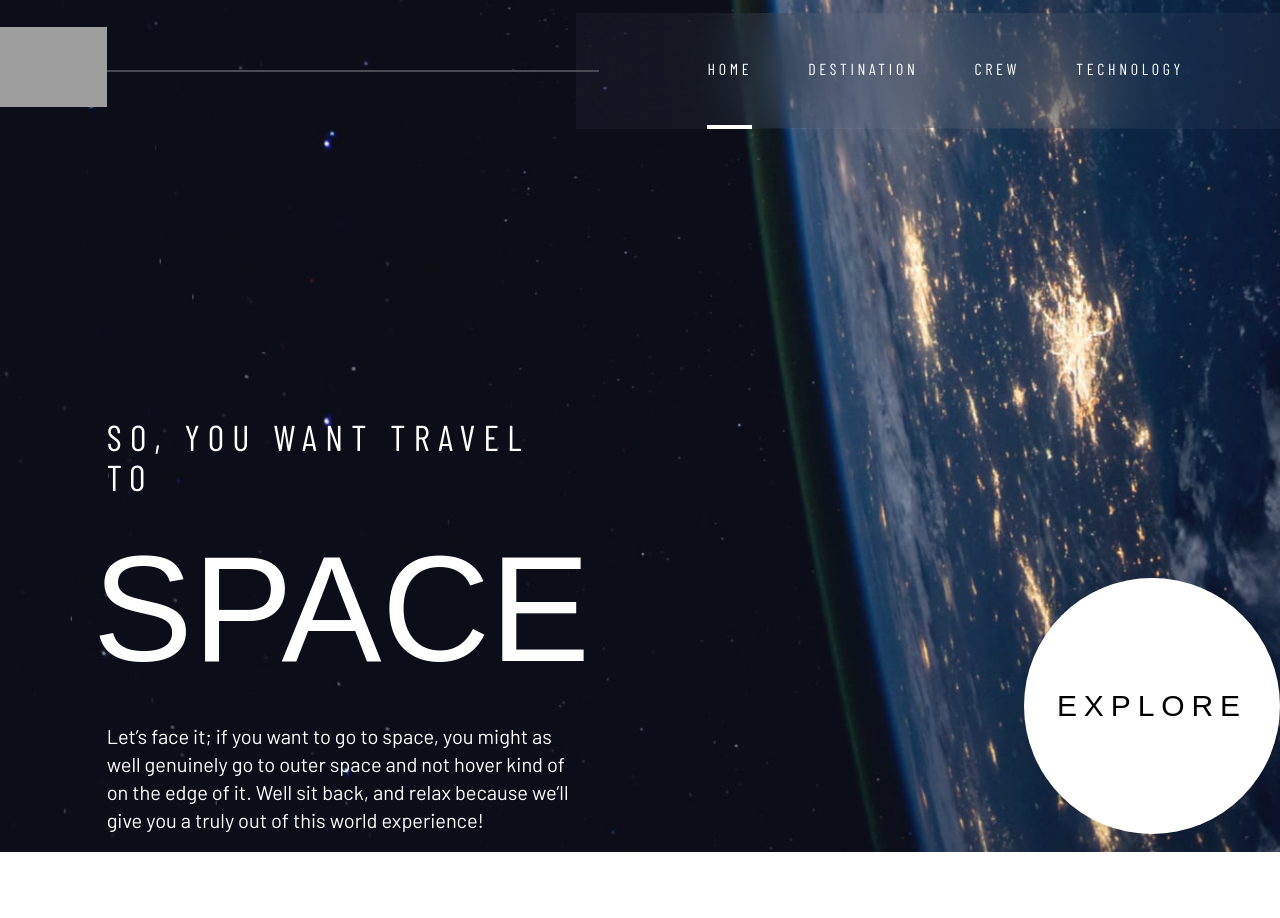
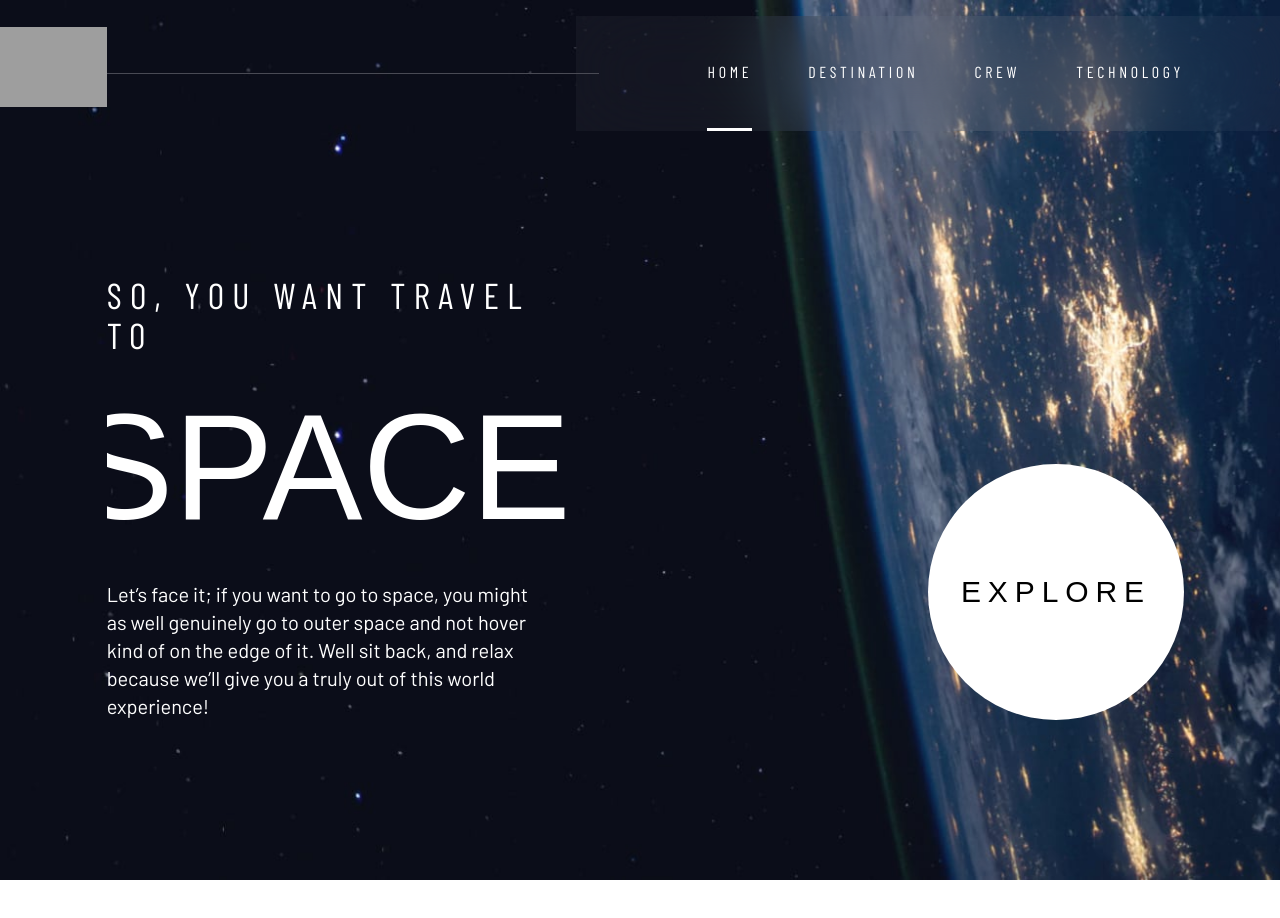
Before and after one commit to nicolsam/space-tourism, a React (Vite) app: page / in a window 1280 px wide. Shown: the top 918 px of the page. After the commit the page ends 880 px from the top, so only its background shows below. Built offline with nearby package versions, Linux system fonts and the light colour scheme; grey boxes are pictures that could not be loaded; a web font is replaced by a local one.

Commit message:
style: better responsive design

```diff
--- a/src/App.tsx
+++ b/src/App.tsx
@@ -4,9 +4,13 @@ import { Link, useLocation } from 'react-router-dom';
 import { GlobalStyle } from './global-styles';
 import * as data from '@assets/data.json';
 
+import { convertStringToSlug } from '@utils/string-utils';
+
 import Header from '@components/Header';
 import Home from '@pages/Home';
 import Destination from '@pages/Destination';
+import Crew from '@pages/Crew';
+import Technology from '@pages/Technology';
 
 import Logo from '@icons/shared/logo.svg';
 
@@ -27,9 +31,10 @@ function App() {
         </div>
       </div>
 
-      <main className="w-full xl:w-11/12 h-screen xl:h-auto">
+      <main className="w-full xl:w-11/12 overflow-hidden h-screen xl:h-auto">
         <Header />
 
+        <div className="h-full xl:h-5/6 xl:pr-24 2xl:pr-28 3xl:pr-52">
           <Routes>
               <Route path="/" element={<Home />} />
               <Route path="/destination" element={<Destination destination={data.destinations[0]} />} />
@@ -37,7 +42,13 @@ function App() {
               {data.destinations.map((destination) => (
                 <Route path={`/destination/${destination.name.toLowerCase()}`} element={<Destination destination={destination} />} />
               ))}
+
+              {data.crew.map((crewmate) => (
+                <Route path={`/crew/${convertStringToSlug(crewmate.name)}`} element={<Crew crewmate={crewmate} />} />
+              ))}
+
           </Routes>
+        </div>
       </main>
 
     </div>
```
Lines whose indentation alone changed are shown as unchanged.
